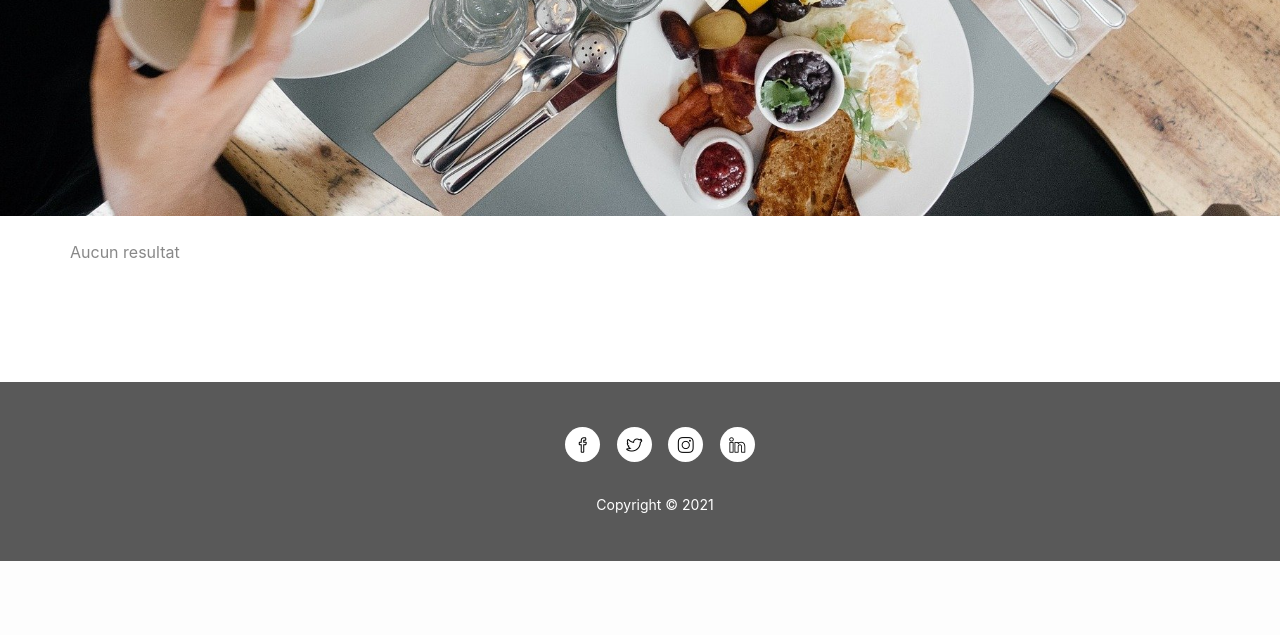
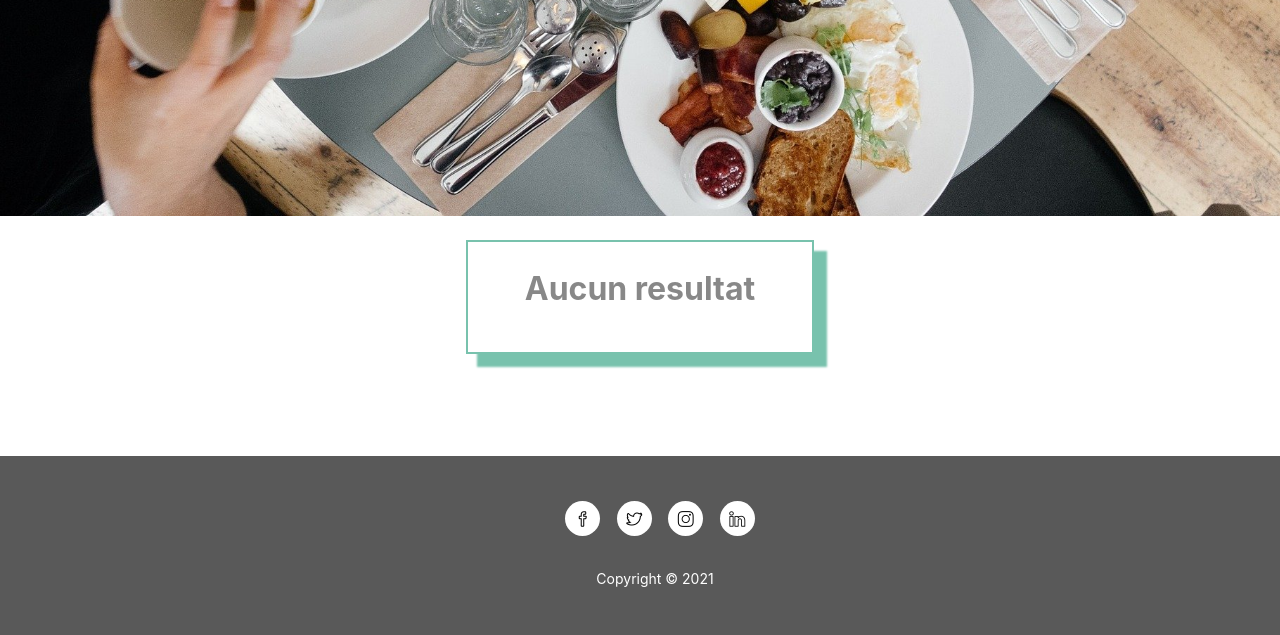
Before and after one commit to lisouch/food, a Symfony app: template templates/home/home.html.twig in a window 1280 px wide. Shown: the part 684-1319 px from the top of the page. Before the commit the page ends 1245 px from the top, so only its background shows below. Run offline with Twig, Linux system fonts and the light colour scheme; the template is opened without the code that fills it, so the values that code supplies are empty; form fields are guessed from the names that the template uses; some libraries are stand-ins or nearby versions.

Commit message:
bouton aucun resultat OK

```diff
--- a/public/css/lisa.css
+++ b/public/css/lisa.css
@@ -1,10 +1,16 @@
 /**********************
         general
 ***********************/
-/* .container {
-    height: fit-content;
-    margin-top: 7%;
-} */
+.noResult{
+margin: 0 auto;
+border: 2px solid #78c2ad;
+box-shadow: 12px 12px 2px 1px #78c2ad;
+padding: 2% 5%;
+font-weight: bold;
+font-size:2em;
+}
+
+
 /*********************
     navbar HOME
 ***********************/
--- a/public/css/style.css
+++ b/public/css/style.css
@@ -38,6 +38,7 @@ h1{
     display: flex;
     justify-content: center;
 }
+
 /**********************
     page login
 ***********************/
--- a/templates/home/home.html.twig
+++ b/templates/home/home.html.twig
@@ -32,7 +32,9 @@
 		<div class="row">
 
 		{% if products == false %}
-		<p> Aucun resultat </p>
+		<div class="noResult">
+			<p> Aucun resultat </p>
+		</div>
 		{% else %}
 			{% for product in products %}
 			<div class="col-md-4">
--- a/templates/includes/navbarAll.html.twig
+++ b/templates/includes/navbarAll.html.twig
@@ -17,7 +17,7 @@
                 <a class="nav-link" href="{{ path('user_show',  {'id': app.user.id}) }}">Mon compte</a>
             </li>
             <li class="nav-item active">
-                <a class="nav-link" href="{{ path('product_new') }}">Publiez votre annonce</a>
+                <a class="nav-link" href="{{ path('product_new') }}">Publiez votre plat</a>
             </li>
             <li class="nav-item">
                 <a class="nav-link" href="{{ path('cart_index') }}">Panier</a>
```
Also changed, not shown: public/assets/images_directory/carbonara-601a668b7e097.jpeg (added).
